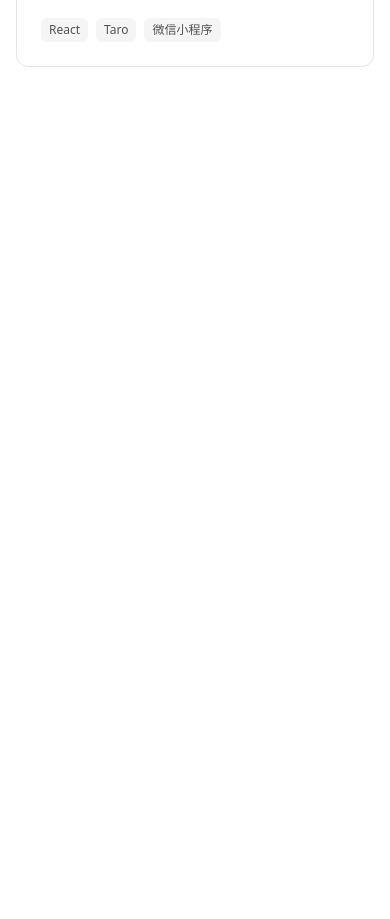
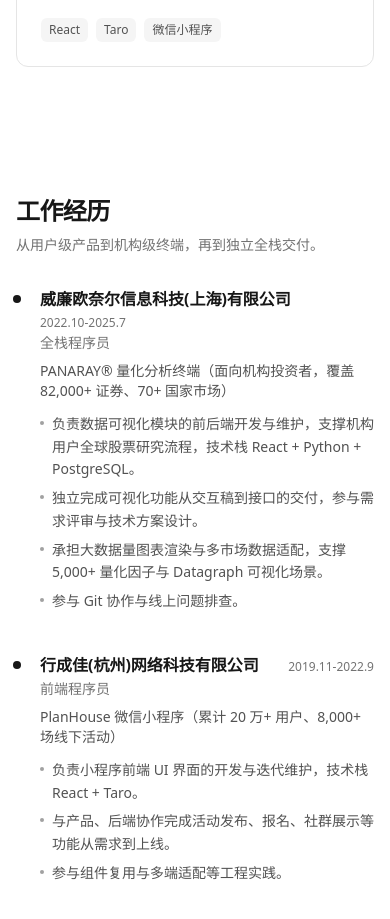
Before and after one commit to SamShawn/portfolio, a Next.js app in the folder apps/web/: page / in a window 390 px wide. Shown: the part 1260-2179 px from the top of the page. Before the commit the page ends 1391 px from the top, so only its background shows below. Built offline with nearby package versions, Linux system fonts and the light colour scheme.

Commit message:
feat(experience): implement experience timeline (#8)
- render company role period and bullets from data
- add mobile-friendly vertical layout

```diff
--- a/apps/web/app/page.tsx
+++ b/apps/web/app/page.tsx
@@ -1,11 +1,13 @@
 import { Hero } from '@/components/sections/hero'
 import { Projects } from '@/components/sections/projects'
+import { Experience } from '@/components/sections/experience'
 
 export default function Home() {
   return (
     <main>
       <Hero />
       <Projects />
+      <Experience />
     </main>
   )
 }
--- /dev/null
+++ b/apps/web/components/sections/experience.tsx
@@ -0,0 +1,45 @@
+import { experiences } from '@/data/experience'
+
+export function Experience() {
+  return (
+    <section id="experience" className="mx-auto max-w-3xl px-4 py-16 sm:py-24">
+      <h2 className="text-2xl font-semibold tracking-tight text-neutral-900 sm:text-3xl">
+        工作经历
+      </h2>
+      <p className="mt-2 text-sm text-neutral-500">
+        从用户级产品到机构级终端，再到独立全栈交付。
+      </p>
+
+      <ol className="mt-8 space-y-10">
+        {experiences.map((exp) => (
+          <li key={`${exp.company}-${exp.period}`} className="relative pl-6">
+            <span
+              className="absolute top-2 left-0 h-2 w-2 -translate-x-[3px] rounded-full bg-neutral-900"
+              aria-hidden="true"
+            />
+            <div className="flex flex-wrap items-baseline justify-between gap-x-4 gap-y-1">
+              <h3 className="text-base font-semibold text-neutral-900">
+                {exp.company}
+              </h3>
+              <span className="text-xs text-neutral-500">{exp.period}</span>
+            </div>
+            <p className="mt-0.5 text-sm text-neutral-500">{exp.role}</p>
+            <p className="mt-2 text-sm text-neutral-600">{exp.product}</p>
+
+            <ul className="mt-3 space-y-1.5">
+              {exp.bullets.map((bullet) => (
+                <li
+                  key={bullet}
+                  className="flex gap-2 text-sm leading-relaxed text-neutral-600"
+                >
+                  <span className="mt-2 h-1 w-1 shrink-0 rounded-full bg-neutral-400" />
+                  <span>{bullet}</span>
+                </li>
+              ))}
+            </ul>
+          </li>
+        ))}
+      </ol>
+    </section>
+  )
+}
--- a/apps/web/data/experience.ts
+++ b/apps/web/data/experience.ts
@@ -26,7 +26,7 @@ export const experiences: Experience[] = [
     period: '2019.11-2022.9',
     product: 'PlanHouse 微信小程序（累计 20 万+ 用户、8,000+ 场线下活动）',
     bullets: [
-      '负责小程序全部前端 UI 界面的开发与迭代维护，技术栈 React + Taro。',
+      '负责小程序前端 UI 界面的开发与迭代维护，技术栈 React + Taro。',
       '与产品、后端协作完成活动发布、报名、社群展示等功能从需求到上线。',
       '参与组件复用与多端适配等工程实践。',
     ],
```
